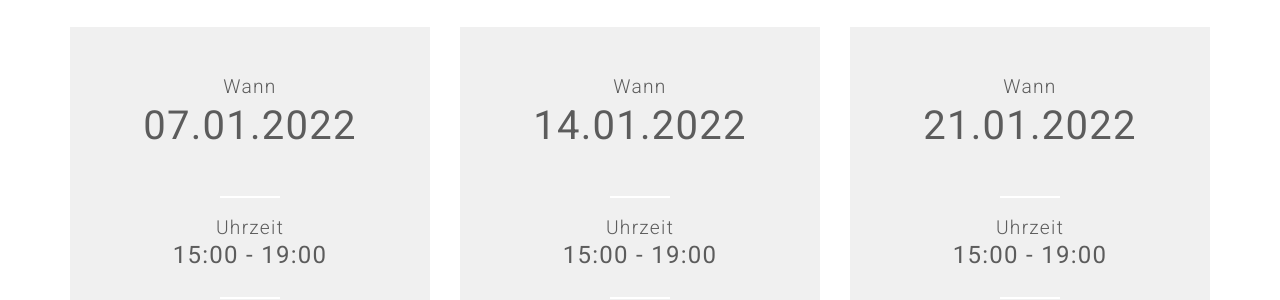
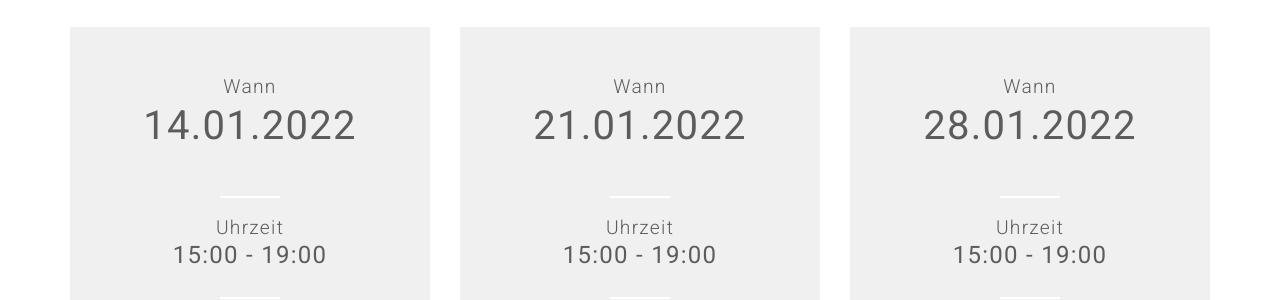
Before and after one commit to coderdojo-wien/coderdojo-wien.github.io, a Jekyll site: the page built from index.html, in a window 1280 px wide and 900 px high, scrolled down 3869 px. Shown: the part 185-485 px from the top of the window. Built offline with Jekyll 4.4.1, drawn with Linux system fonts in a browser that asks for light colours; nearby versions of some CDN libraries; comment, search, counter and statistics services are not loaded; some of the changed lines change nothing that is shown; some of the changed text lies outside the part shown.

Commit message:
Update events.yml

```diff
--- a/_data/events.yml
+++ b/_data/events.yml
@@ -3,16 +3,6 @@ title: "Termine"
 description: "Ein Anmeldung ist für die Teilnahme an den online CoderDojos nicht erforderlich. Das genaue Workshopprogramm mit den Teilnahmelinks finden sie in unserem aktuellen Newsletter, der jeweils bis spätestens den Tag davor versendet wird und auf unserer Hompepage https://www.facebook.com/coderdojowien. </br><b>Für die Teilnahme an offline CoderDojos ist unbedingt eine Anmeldung erforderlich!</b>"
 
 events-list:
-- event-date: 07.01.2022
-  event-time: 15:00 - 19:00
-  event-startdate: 2022-01-07T15:00:00+0100
-  event-enddate: 2022-01-07T19:00:00+0100
-  event-name: Online CoderDojo
-  event-type: Online
-  event-place: Online Dojo
-  event-place-name: Online
-  event-url: "https://linz.coderdojo.net/termine/"
-
 - event-date: 14.01.2022
   event-time: 15:00 - 19:00
   event-startdate: 2022-01-14T15:00:00+0100
@@ -33,6 +23,16 @@ events-list:
   event-place-name: Online
   event-url: "https://linz.coderdojo.net/termine/"
 
+- event-date: 28.01.2022
+  event-time: 15:00 - 19:00
+  event-startdate: 2022-01-28T15:00:00+0100
+  event-enddate: 2022-01-28T19:00:00+0100
+  event-name: Online CoderDojo
+  event-type: Online
+  event-place: Online Dojo
+  event-place-name: Online
+  event-url: "https://linz.coderdojo.net/termine/"
+
 # - event-date: 17.01.2022
 #   event-time: 15:00 - 19:00
 #   event-startdate: 2022-01-17T15:00:00+0100
```
